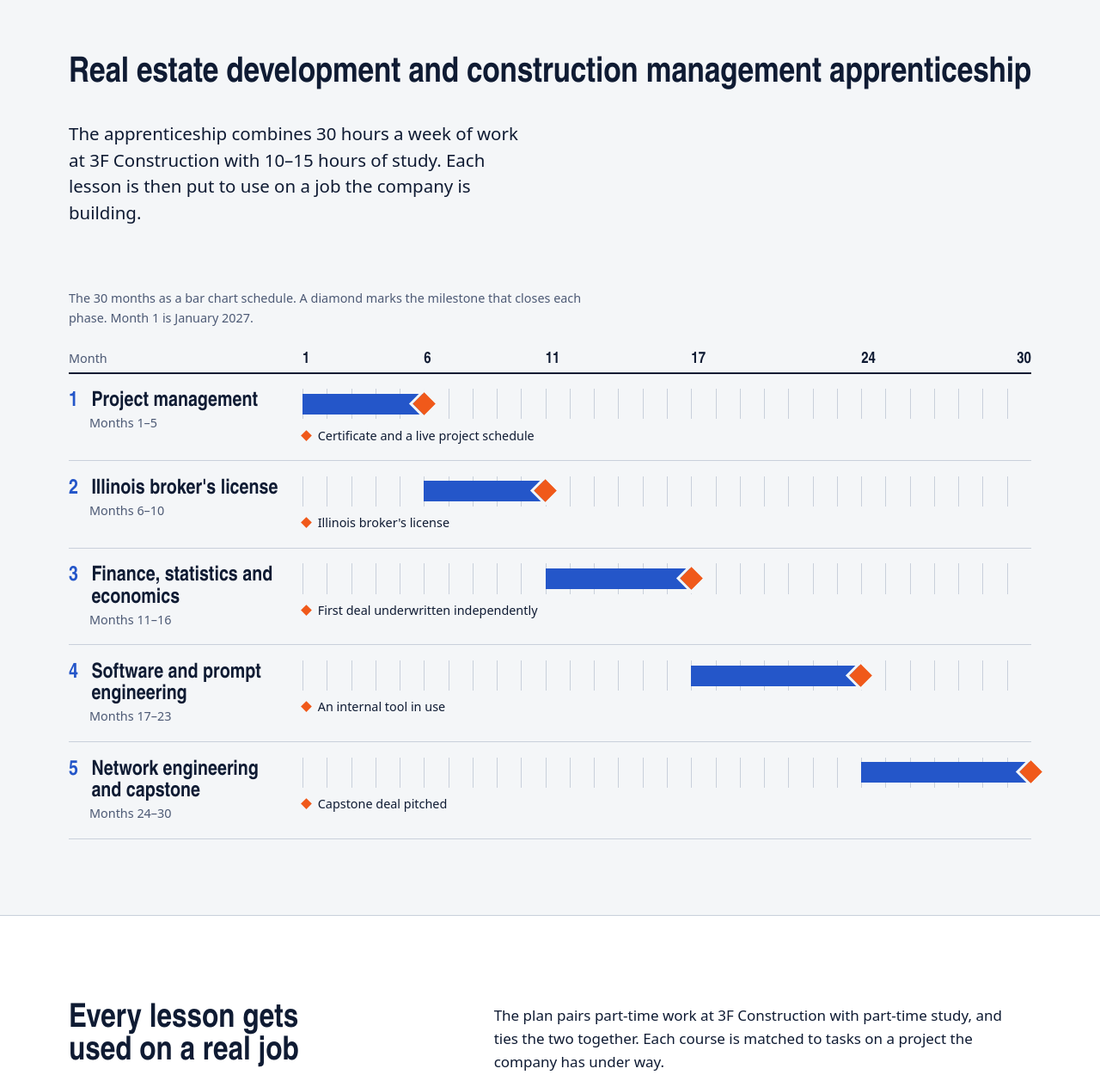
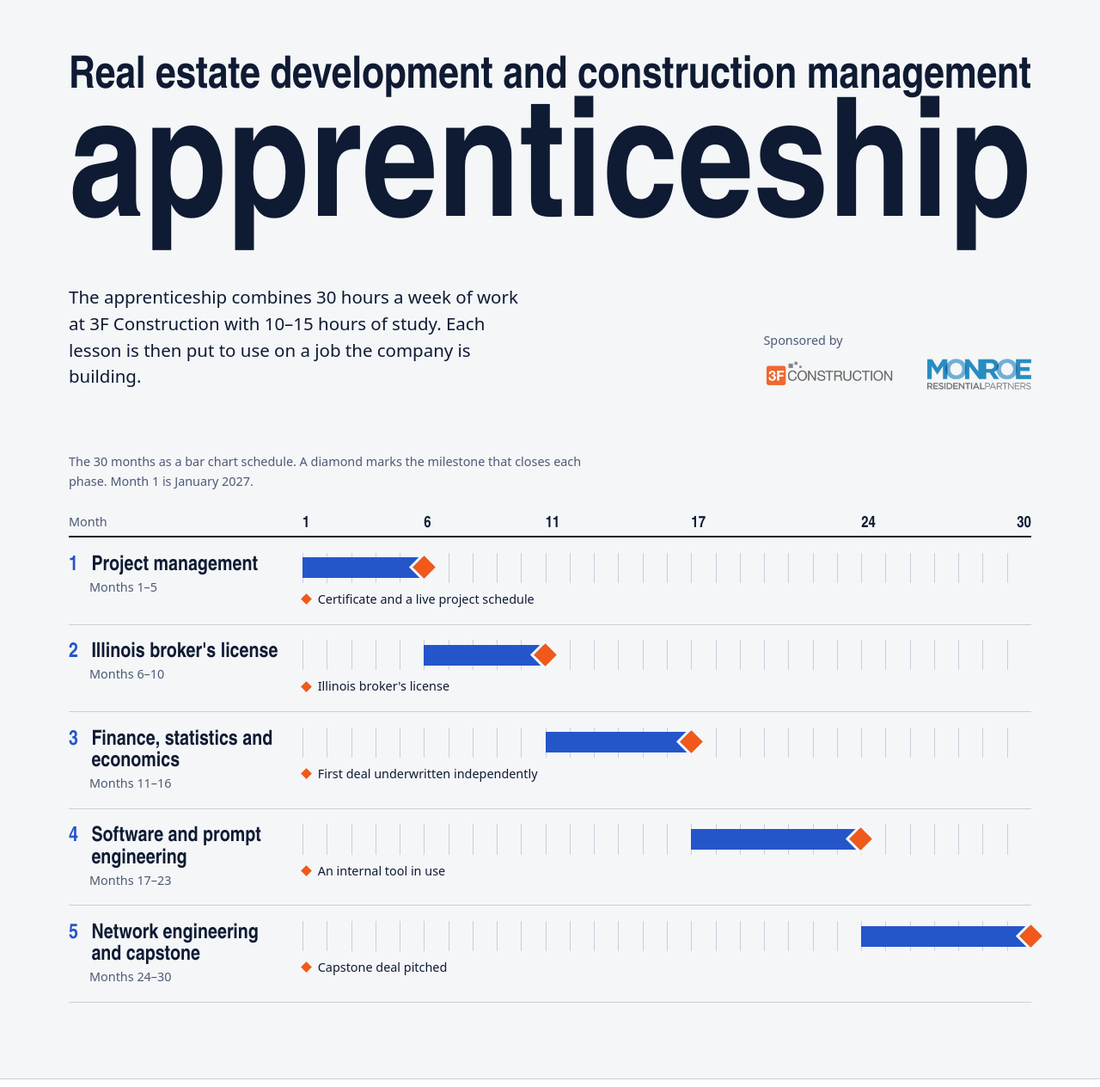
Before and after one commit to Spark-DO/spark-do.github.io, an Astro site: page / in a window 1280 px wide. Shown: the part 80-1344 px from the top of the page at 86% size. Built offline with nearby package versions, Linux system fonts and the light colour scheme; Astro itself is replaced by a stand-in of ours; a web font is replaced by a local one.

Commit message:
Two-line full-width headline; add sponsor logos
- Headline is two fitted lines, the second a single large word
- Sponsored-by block with 3F Construction and Monroe Residential
  Partners logos; sponsors also in JSON-LD, Markdown and llms.txt
- Redrawn share image

Co-Authored-By: Claude Fable 5.2 <noreply@anthropic.com>

```diff
--- a/src/data/curriculum.json
+++ b/src/data/curriculum.json
@@ -10,7 +10,25 @@
     "lede": "The apprenticeship combines 30 hours a week of work at 3F Construction with 10–15 hours of study. Each lesson is then put to use on a job the company is building.",
     "description": "A 30-month apprenticeship in real estate development and construction management: part-time work at 3F Construction, paired with coursework used on live jobs.",
     "title": "Real estate development and construction management apprenticeship | Spark-DO",
-    "company": "3F Construction"
+    "company": "3F Construction",
+    "headlineLines": [
+      "Real estate development and construction management",
+      "apprenticeship"
+    ],
+    "sponsors": [
+      {
+        "name": "3F Construction",
+        "logo": "/sponsors/3f-construction.png",
+        "width": 274,
+        "height": 64
+      },
+      {
+        "name": "Monroe Residential Partners",
+        "logo": "/sponsors/monroe-residential-partners.png",
+        "width": 216,
+        "height": 64
+      }
+    ]
   },
   "phases": [
     {
--- a/src/layouts/Base.astro
+++ b/src/layouts/Base.astro
@@ -33,6 +33,7 @@ const graph = [
     name,
     description: curriculum.program.description,
     inLanguage: 'en',
+    sponsor: curriculum.program.sponsors.map((s) => ({ '@type': 'Organization', name: s.name })),
   },
   {
     '@type': 'WebPage',
--- a/src/pages/index.astro
+++ b/src/pages/index.astro
@@ -37,9 +37,26 @@ const schema = [
   <section class="hero">
     <div class="wrap">
       <div class="hero__fit">
-        <h1 data-fit><span>{program.headline}</span></h1>
+        <h1>
+          <span class="hero__lead" data-fit>{program.headlineLines[0]}</span>{' '}
+          <span class="hero__big" data-fit>{program.headlineLines[1]}</span>
+        </h1>
       </div>
-      <p class="lede">{program.lede}</p>
+      <div class="hero__intro">
+        <p class="lede">{program.lede}</p>
+        <div class="sponsors">
+          <p class="small">Sponsored by</p>
+          <ul>
+            {
+              program.sponsors.map((sponsor) => (
+                <li>
+                  <img src={sponsor.logo} alt={sponsor.name} width={sponsor.width} height={sponsor.height} />
+                </li>
+              ))
+            }
+          </ul>
+        </div>
+      </div>
       <Schedule phases={phases} months={program.months} startLabel="January 2027" />
     </div>
   </section>
@@ -188,25 +205,30 @@ const schema = [
 </Base>
 
 <script>
-  // Fits the one-line headline to its container exactly, whatever it says.
-  const title = document.querySelector<HTMLElement>('[data-fit]');
-  const text = title?.firstElementChild as HTMLElement | null;
+  // Each headline line marked data-fit is sized to span its container exactly,
+  // whatever it says. A line that is allowed to wrap is left alone.
+  const lines = [...document.querySelectorAll<HTMLElement>('[data-fit]')];
+  const box = lines[0]?.closest<HTMLElement>('.hero__fit');
 
   function fit() {
-    if (!title || !text) return;
-    title.style.fontSize = '';
-    if (getComputedStyle(title).whiteSpace !== 'nowrap') return;
-    const available = title.parentElement!.clientWidth;
-    // Two passes: the font's optical size shifts letter widths as it scales.
-    for (let pass = 0; pass < 2; pass++) {
-      const size = parseFloat(getComputedStyle(title).fontSize);
-      title.style.fontSize = `${Math.floor(((size * available) / text.getBoundingClientRect().width) * 100) / 100}px`;
+    if (!box) return;
+    const available = box.clientWidth;
+    for (const line of lines) {
+      line.style.fontSize = '';
+      if (getComputedStyle(line).whiteSpace !== 'nowrap') continue;
+      const range = document.createRange();
+      range.selectNodeContents(line);
+      // Three passes: the font's optical size shifts letter widths as it scales.
+      for (let pass = 0; pass < 3; pass++) {
+        const size = parseFloat(getComputedStyle(line).fontSize);
+        line.style.fontSize = `${Math.floor(((size * available) / range.getBoundingClientRect().width) * 100) / 100}px`;
+      }
     }
   }
 
-  if (title) {
+  if (box) {
     document.fonts.ready.then(fit);
-    new ResizeObserver(fit).observe(title.parentElement!);
+    new ResizeObserver(fit).observe(box);
   }
 </script>
 
@@ -215,29 +237,62 @@ const schema = [
     padding-block: clamp(2.5rem, 7vw, 5.5rem) clamp(3rem, 7vw, 5.5rem);
   }
 
-  .hero h1 {
-    max-width: 19ch;
-  }
-
-  /* On wide screens the headline runs the full width on one line. The size
-     is the container width divided by the headline's width in ems; the
-     script below replaces this estimate with an exact fit. */
+  /* The headline is two lines that each span the full width: the subject,
+     then one very large word. The sizes below are estimates (container width
+     divided by each line's width in ems); the script above makes them exact. */
   .hero__fit {
     container-type: inline-size;
   }
 
-  @media (min-width: 56rem) {
-    .hero h1 {
-      max-width: none;
-      white-space: nowrap;
-      font-size: calc(100cqi / 27.2);
-      line-height: 1.05;
-    }
+  .hero h1 {
+    font-size: clamp(2rem, 7.4vw, 3rem);
+    line-height: 1;
   }
 
-  .hero .lede {
-    margin-top: clamp(1.25rem, 3vw, 2rem);
+  .hero__lead,
+  .hero__big {
+    display: block;
+  }
+
+  .hero__big {
+    white-space: nowrap;
+    font-size: calc(100cqi / 5.72);
+    line-height: 0.88;
+    margin-top: 0.04em;
+  }
+
+  .hero__intro {
+    display: grid;
+    gap: 1.75rem;
+    margin-top: clamp(1.5rem, 3vw, 2.25rem);
     margin-bottom: clamp(2.5rem, 6vw, 4.5rem);
+  }
+
+  .sponsors ul {
+    display: flex;
+    flex-wrap: wrap;
+    align-items: center;
+    gap: 1rem 2.25rem;
+    margin-top: 0.6rem;
+  }
+
+  .sponsors img {
+    display: block;
+    height: 2.25rem;
+    width: auto;
+  }
+
+  @media (min-width: 56rem) {
+    .hero__lead {
+      white-space: nowrap;
+      font-size: calc(100cqi / 21.8);
+    }
+
+    .hero__intro {
+      grid-template-columns: minmax(0, 1fr) auto;
+      gap: 3rem;
+      align-items: end;
+    }
   }
 
   .split {
--- a/src/styles/global.css
+++ b/src/styles/global.css
@@ -60,9 +60,9 @@ h1 {
   line-height: 0.94;
 }
 
-/* Kept below the one-line page headline, which tops out near 2.7rem. */
+/* Kept below the first line of the landing page headline. */
 h2 {
-  font-size: clamp(1.75rem, 3.1vw, 2.4rem);
+  font-size: clamp(1.9rem, 3.6vw, 2.75rem);
   font-weight: 750;
 }
 
```
Also changed, not shown: scripts/og.html (+9 -12 lines), README.md, public/og.png, public/sponsors/3f-construction.png (added), public/sponsors/monroe-residential-partners.png (added), src/lib/content.js.
